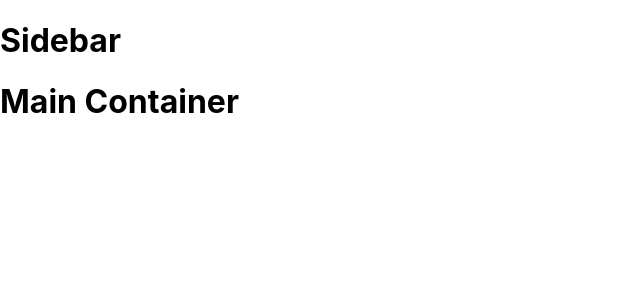
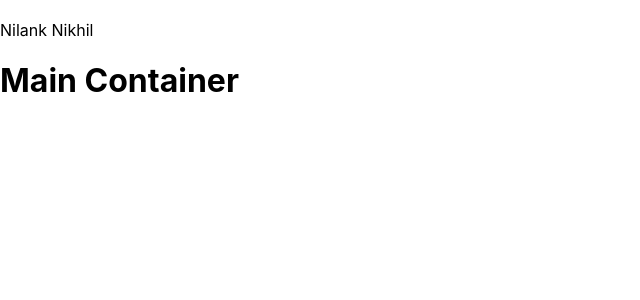
Before and after one commit to nilankh/slack-clone, a React (Create React App) app: page /slack in a window 1280 px wide. Shown: the top 300 px of the page, without its empty margins (0-640 px from the left). Built offline with nearby package versions, Linux system fonts and the light colour scheme.

Commit message:
AddSidebar html part

```diff
--- a/src/components/Sidebar.js
+++ b/src/components/Sidebar.js
@@ -1,13 +1,19 @@
-import React, { Component } from 'react'
+import React, { Component } from 'react';
 
 class Sidebar extends Component {
-    render() {
-        return (
-            <div>
-                <h1>Sidebar</h1>
-            </div>
-        )
-    }
+  render() {
+    return (
+      <div id="sidebar">
+        <div className="user-profile">
+          <div>
+            <img />
+          </div>
+          <div>Nilank Nikhil</div>
+        </div>
+        <div className="user-channels"></div>
+      </div>
+    );
+  }
 }
 
-export default Sidebar
+export default Sidebar;
```
